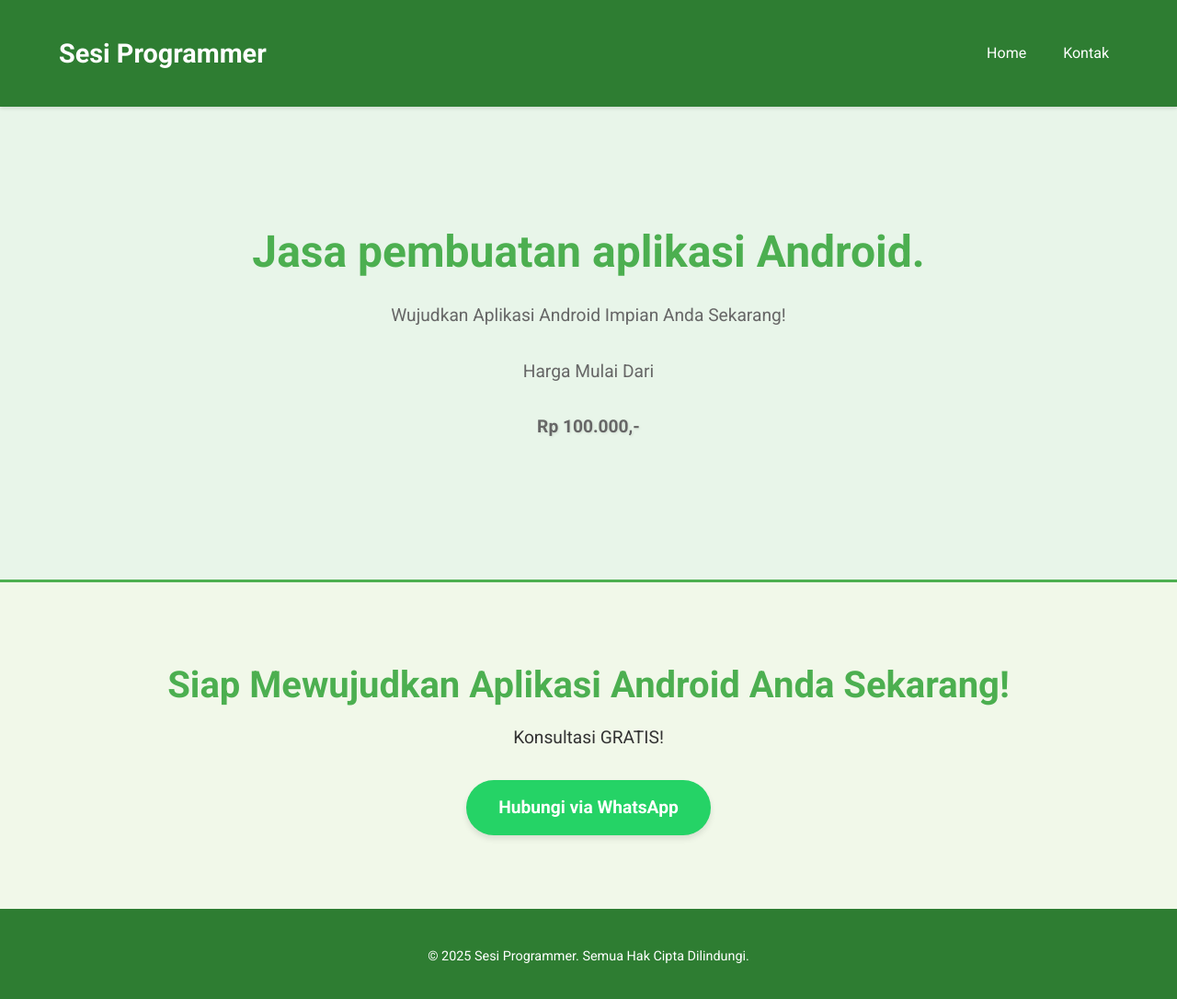
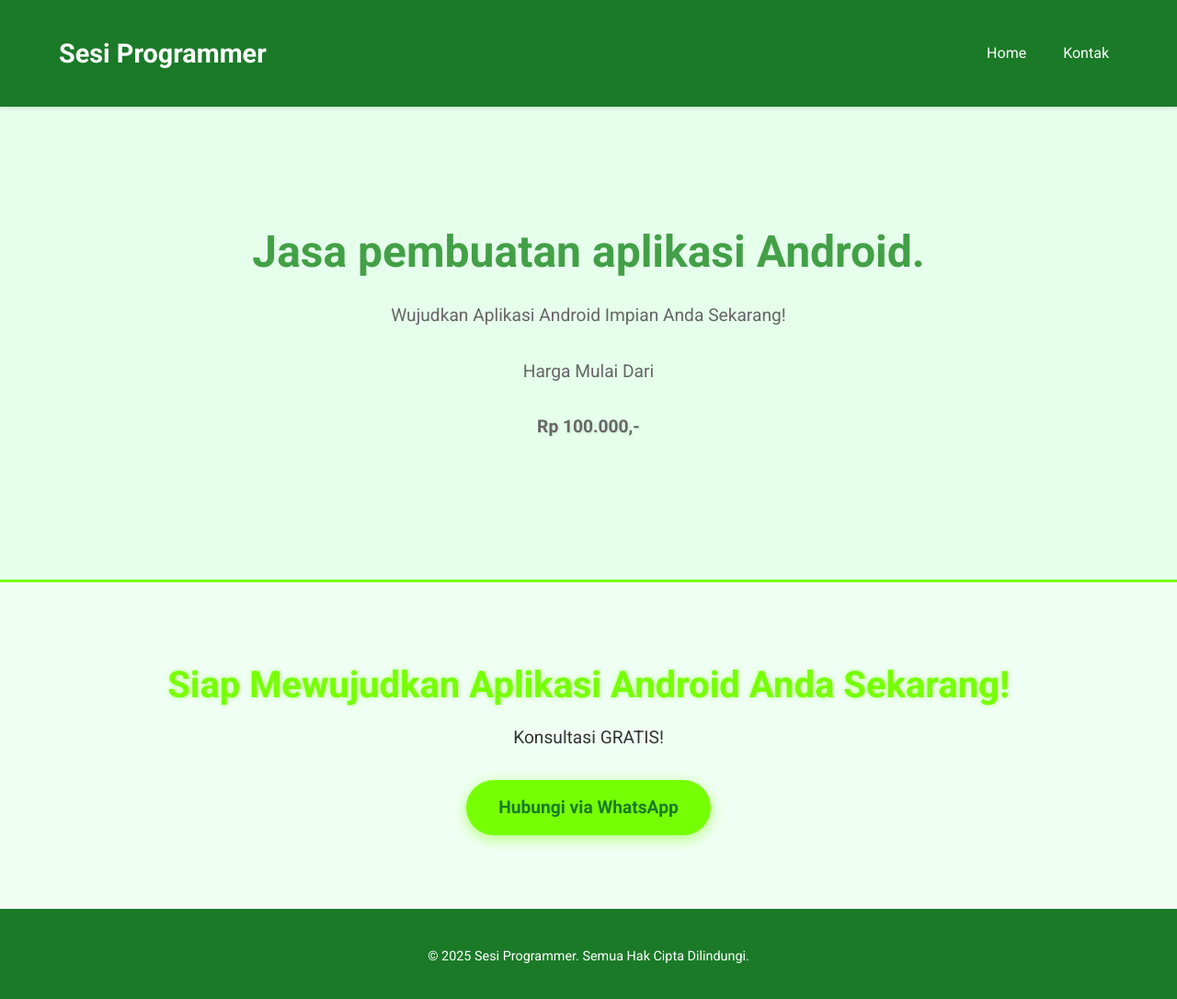
Before and after one commit to sesiprogrammer/jasa-pembuatan-aplikasi-android, a plain HTML site: page index.html in a window 1280 px wide. Shown: the whole page at 92% size. Drawn offline with Linux system fonts and the light colour scheme.

Commit message:
Update style.css

```diff
--- a/style.css
+++ b/style.css
@@ -21,9 +21,9 @@
     padding: 20px 0;
 }
 
-/* Header & Navigasi - Menggunakan Hijau Tua (Dark Green) */
+/* Header & Navigasi - Menggunakan Hijau Gelap sebagai latar */
 header {
-    background-color: #2e7d32; /* Hijau Gelap */
+    background-color: #1a7a28; /* Hijau Gelap Primer */
     color: white;
     padding: 15px 0;
     box-shadow: 0 2px 4px rgba(0, 0, 0, 0.1);
@@ -58,7 +58,7 @@
 }
 
 .navbar nav ul li a:hover {
-    background-color: #1b5e20; /* Hijau Lebih Gelap saat hover */
+    background-color: #0d4a15; /* Hijau Lebih Gelap saat hover */
     border-radius: 4px;
 }
 
@@ -103,7 +103,7 @@
         width: 100%;
         height: 0;
         overflow: hidden;
-        background-color: #2e7d32; /* Hijau Gelap */
+        background-color: #1a7a28; /* Hijau Gelap Primer */
         transition: height 0.3s ease-in-out;
     }
 
@@ -136,20 +136,20 @@
 /* =================================================== */
 
 
-/* Hero Section - Menggunakan Latar Belakang Hijau Muda/Terang */
+/* Hero Section - Menggunakan Latar Belakang Hijau Sangat Cerah */
 .hero {
-    background-color: #e8f5e9; /* Hijau Sangat Muda */
+    background-color: #e6ffec; /* Hijau Paling Muda */
     color: #333333;
     padding: 100px 0;
     text-align: center;
-    border-bottom: 3px solid #4caf50; /* Hijau Utama */
+    border-bottom: 3px solid #76ff03; /* Hijau Cerah Aksen */
 }
 
 .hero h2 {
     font-size: 3em;
     margin-bottom: 15px;
     font-weight: 700;
-    color: #4caf50; /* Judul berwarna Hijau */
+    color: #43a047; /* Judul berwarna Hijau Gelap agar mudah dibaca */
 }
 
 .hero p {
@@ -168,7 +168,7 @@
 .harga-utama {
     font-size: 4.5em;
     font-weight: 900;
-    color: #ff9800; /* Aksen Jingga/Kuning (Kontras dengan Hijau) */
+    color: #ffc107; /* Aksen Kuning Emas (Kontras tinggi) */
     text-shadow: 1px 1px 3px rgba(0, 0, 0, 0.1);
     margin-top: 5px;
     margin-bottom: 30px;
@@ -176,7 +176,7 @@
 
 /* Kontak Section - Area Panggilan Aksi */
 .kontak {
-    background-color: #f1f8e9; /* Abu-abu Hijau Sangat Terang */
+    background-color: #f0fff4; /* Latar Belakang kontak */
     padding: 60px 0;
     text-align: center;
     color: #333333;
@@ -184,7 +184,8 @@
 
 .kontak h3 {
     font-size: 2.5em;
-    color: #4caf50; /* Heading berwarna Hijau */
+    color: #76ff03; /* Heading berwarna Hijau Cerah */
+    text-shadow: 0 0 5px rgba(118, 255, 3, 0.5); /* Efek glow ringan */
     margin-bottom: 10px;
 }
 
@@ -196,26 +197,26 @@
 /* Tombol WhatsApp */
 .whatsapp-button {
     display: inline-block;
-    background-color: #25d366; /* Hijau WhatsApp */
-    color: white;
+    background-color: #76ff03; /* Hijau Cerah Aksen */
+    color: #1a7a28; /* Teks berwarna hijau gelap */
     padding: 15px 35px;
     text-decoration: none;
     font-weight: 700;
     border-radius: 50px;
     font-size: 1.2em;
     transition: background-color 0.3s, transform 0.3s, box-shadow 0.3s;
-    box-shadow: 0 4px 6px rgba(0, 0, 0, 0.1);
+    box-shadow: 0 4px 15px rgba(118, 255, 3, 0.5); /* Efek Shadow Cerah */
 }
 
 .whatsapp-button:hover {
-    background-color: #128c7e; /* Hijau Lebih Gelap saat hover */
+    background-color: #5cb800; /* Hijau Lebih Gelap saat hover */
     transform: scale(1.05);
-    box-shadow: 0 6px 10px rgba(0, 0, 0, 0.15);
+    box-shadow: 0 6px 20px rgba(118, 255, 3, 0.8);
 }
 
 /* Footer */
 footer {
-    background-color: #2e7d32; /* Hijau Gelap */
+    background-color: #1a7a28; /* Hijau Gelap Primer */
     color: white;
     padding: 20px 0;
     text-align: center;
```
